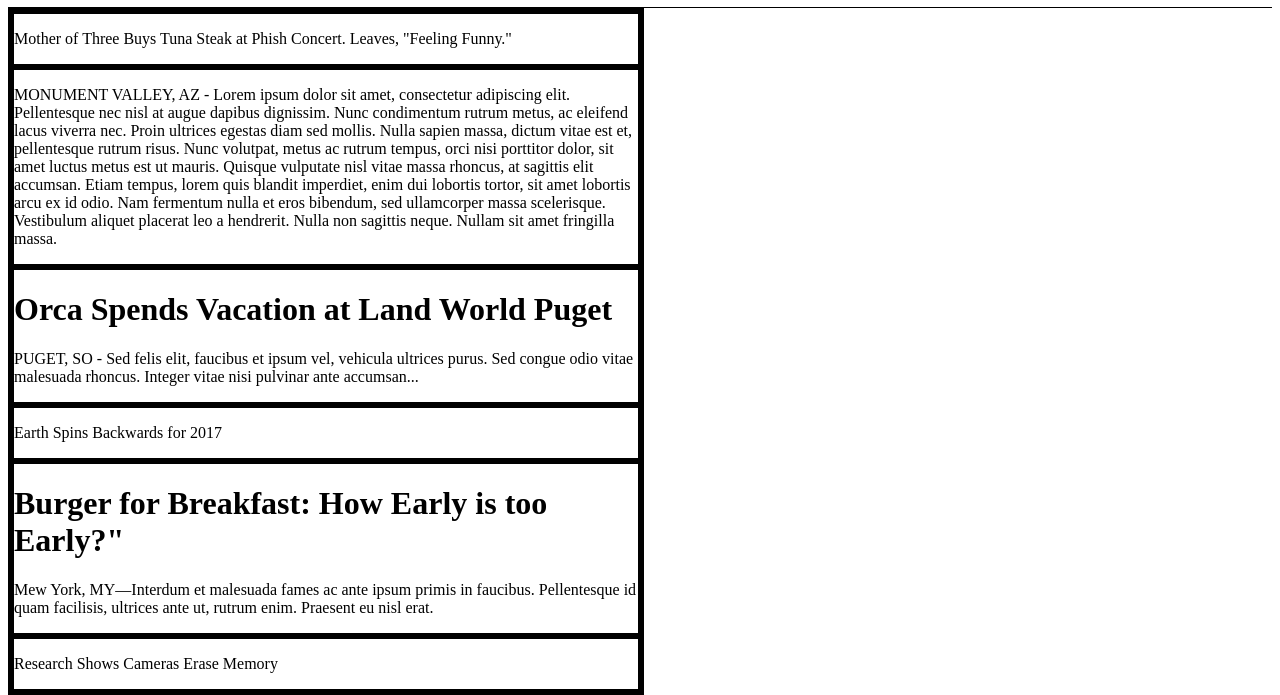
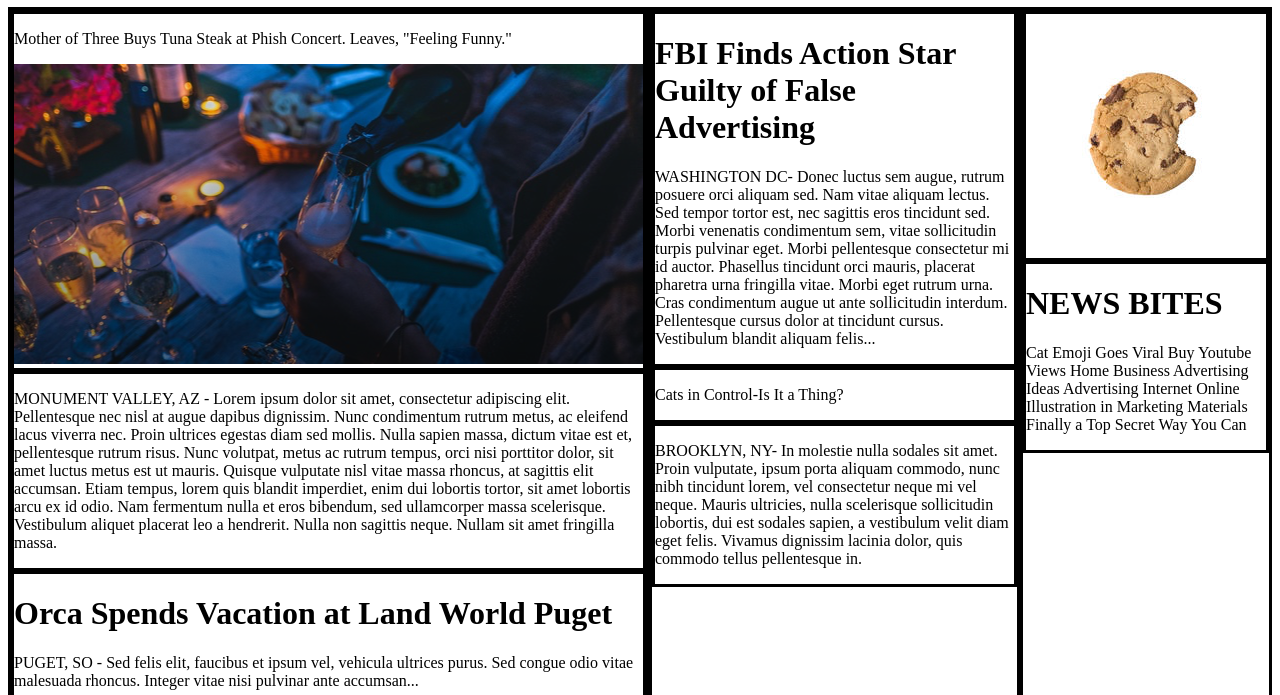
Before and after one commit to Jeroen0601/0401_My_times, a plain HTML site: page index.html in a window 1280 px wide. Shown: the part 95-790 px from the top of the page. Drawn offline with Linux system fonts and the light colour scheme.

Commit message:
update 20171007 2255

```diff
--- a/index.html
+++ b/index.html
@@ -30,6 +30,7 @@
         <div class="column large">
           <div class="news-item">
             <p>Mother of Three Buys Tuna Steak at Phish Concert. Leaves, "Feeling Funny."</p>
+            <img src="./resources/images/img-story-main.png" alt="">
           </div>
 
           <div class="news-item">
@@ -61,7 +62,6 @@
             <h1>FBI Finds Action Star Guilty of False Advertising</h1>
             <p>WASHINGTON DC- Donec luctus sem augue, rutrum posuere orci aliquam sed. Nam vitae aliquam lectus. Sed tempor tortor est, nec sagittis eros tincidunt sed. Morbi venenatis condimentum sem, vitae sollicitudin turpis pulvinar eget. Morbi pellentesque consectetur mi id auctor. Phasellus tincidunt orci mauris, placerat pharetra urna fringilla vitae. Morbi eget rutrum urna. Cras condimentum augue ut ante sollicitudin interdum. Pellentesque cursus dolor at tincidunt cursus. Vestibulum blandit aliquam felis...</p>
           </div>
-      </div>
 
           <div class="news-item">
             <p>Cats in Control-Is It a Thing?</p>
@@ -70,8 +70,12 @@
           <div class="news-item">
             <p>BROOKLYN, NY- In molestie nulla sodales sit amet. Proin vulputate, ipsum porta aliquam commodo, nunc nibh tincidunt lorem, vel consectetur neque mi vel neque. Mauris ultricies, nulla scelerisque sollicitudin lobortis, dui est sodales sapien, a vestibulum velit diam eget felis. Vivamus dignissim lacinia dolor, quis commodo tellus pellentesque in.</p>
           </div>
+        </div>
 
         <div class="column small">
+          <div class="news-item">
+            <img src="./resources/images/img-news-bite.png" alt="">
+          </div>
           <div class="news-item">
             <h1>NEWS BITES</h1>
             <p>Cat Emoji Goes Viral Buy Youtube Views Home Business Advertising Ideas Advertising Internet Online Illustration in Marketing Materials Finally a Top Secret Way You Can</p>
--- a/resources/css/style.css
+++ b/resources/css/style.css
@@ -45,26 +45,26 @@
 
 .container-news {
   display: flex;
-  flex-direction: column;
   align-content: flex-start;
 }
 
 .container-news div {
-  border-style: solid;}
+  border-style: solid;
+}
 
 .column {
-
+  flex-direction: column;
 }
 
-.column.large {
+.column .large {
   width: 630px;
 }
 
-.column.medium {
+.column .medium {
   width: 300px;
 }
 
-.column.small {
+.column .small {
   width: 240px;
 }
 
```
Also changed, not shown: 1 other file. Lines whose indentation alone changed are shown as unchanged.
